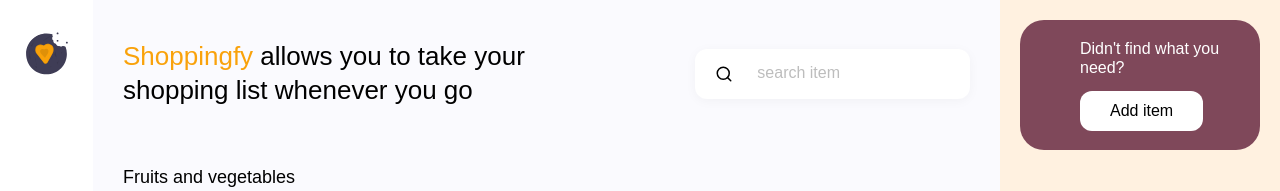
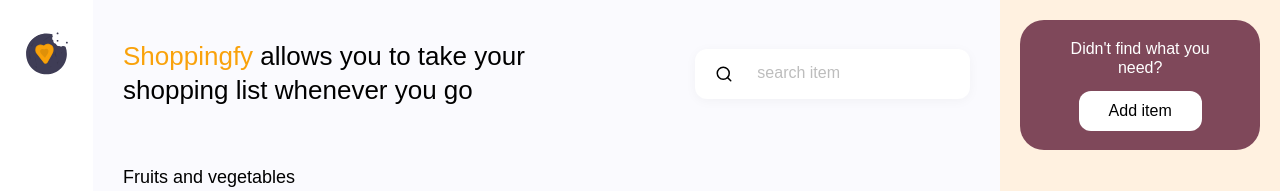
Before and after one commit to barbaraperic/shopping-list, a React (Vite) app: page / in a window 1280 px wide. Shown: the top 191 px of the page. Built offline with nearby package versions, Linux system fonts and the light colour scheme.

Commit message:
FIX: AddItemCard layout

```diff
--- a/src/components/AddItemCard.js
+++ b/src/components/AddItemCard.js
@@ -18,29 +18,21 @@
   background-color: ${COLORS.brown};
   border-radius: 24px;
   display: flex;
-  position: relative;
-  display: flex;
-  justify-content: flex-end;
+  justify-content: center;
 `
 
 const Text = styled.p`
   color: white;
   font-size: 16px;
   line-height: 1.2;
-`
-
-const Icon = styled.img`
-  position: absolute;
-  left: 10px;
-  top: -20px;
-  z-index: 3;
+  text-align: center;
 `
 
 const TextWrapper = styled.div`
   display: flex;
   flex-direction: column;
   justify-content: center;
-  align-items: flex-start;
+  align-items: center;
   width: 180px;
 `
 
```
